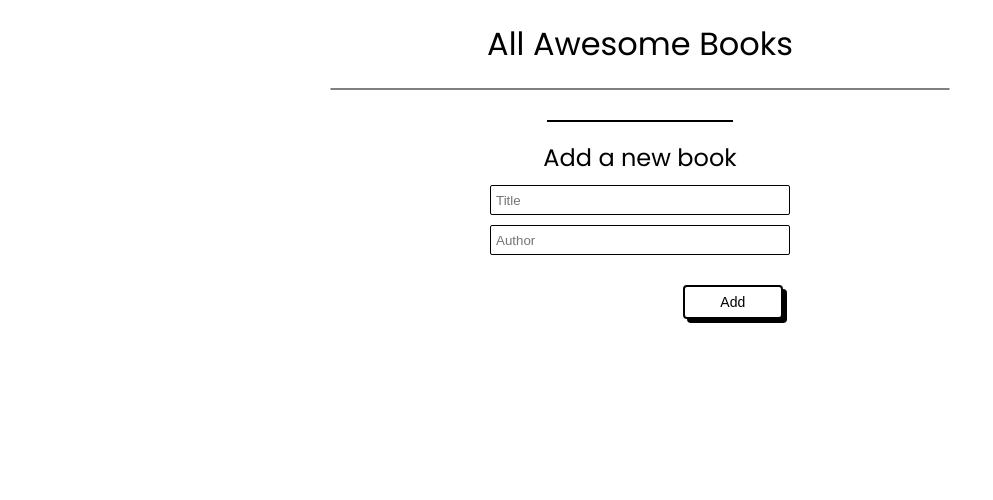
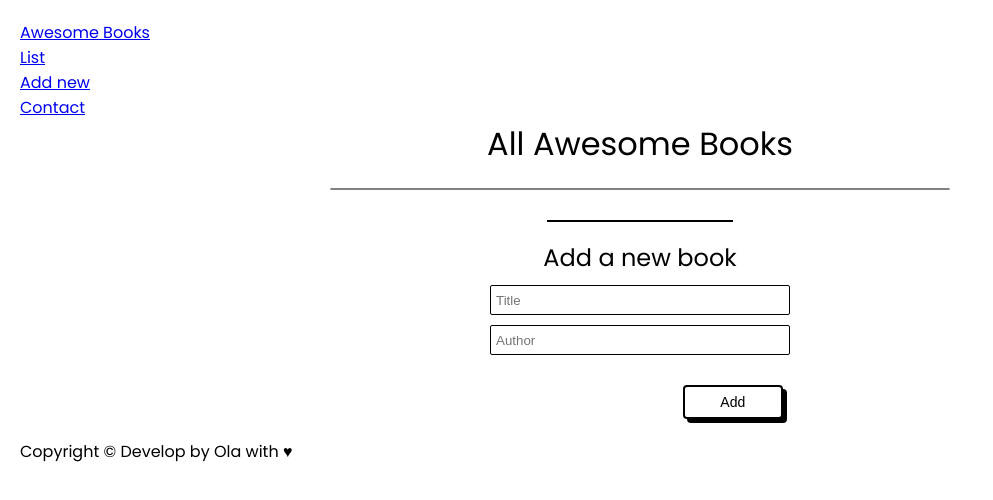
Before and after one commit to olaishola05/awesome-books, a website: page index.html in a window 1280 px wide. Shown: the whole page, without its empty margins (0-993 px from the left). Drawn offline with Linux system fonts and the light colour scheme.

Commit message:
Add html structure for nav links and footer

```diff
--- a/index.html
+++ b/index.html
@@ -13,6 +13,15 @@
 
   <body>
     <main class="container">
+      <nav class="navBar">
+        <a href="#">Awesome Books</a>
+        <ul>
+          <li><a href="#">List</a></li>
+          <li><a href="#">Add new</a></li>
+          <li><a href="#">Contact</a></li>
+        </ul>
+      </nav>
+
       <h1>All Awesome Books</h1>
       <section id="book-container"></section>
       <hr class="book-bottom" />
@@ -32,7 +41,13 @@
           <button type="button" class="formBtn">Add</button>
         </form>
       </div>
-      <script src="./index.js"></script>
+
+      <footer>
+        <span>Copyright &copy;</span>
+        <span>Develop by Ola with &hearts;</span>
+      </footer>
     </main>
+
+    <script src="./index.js"></script>
   </body>
 </html>
```
